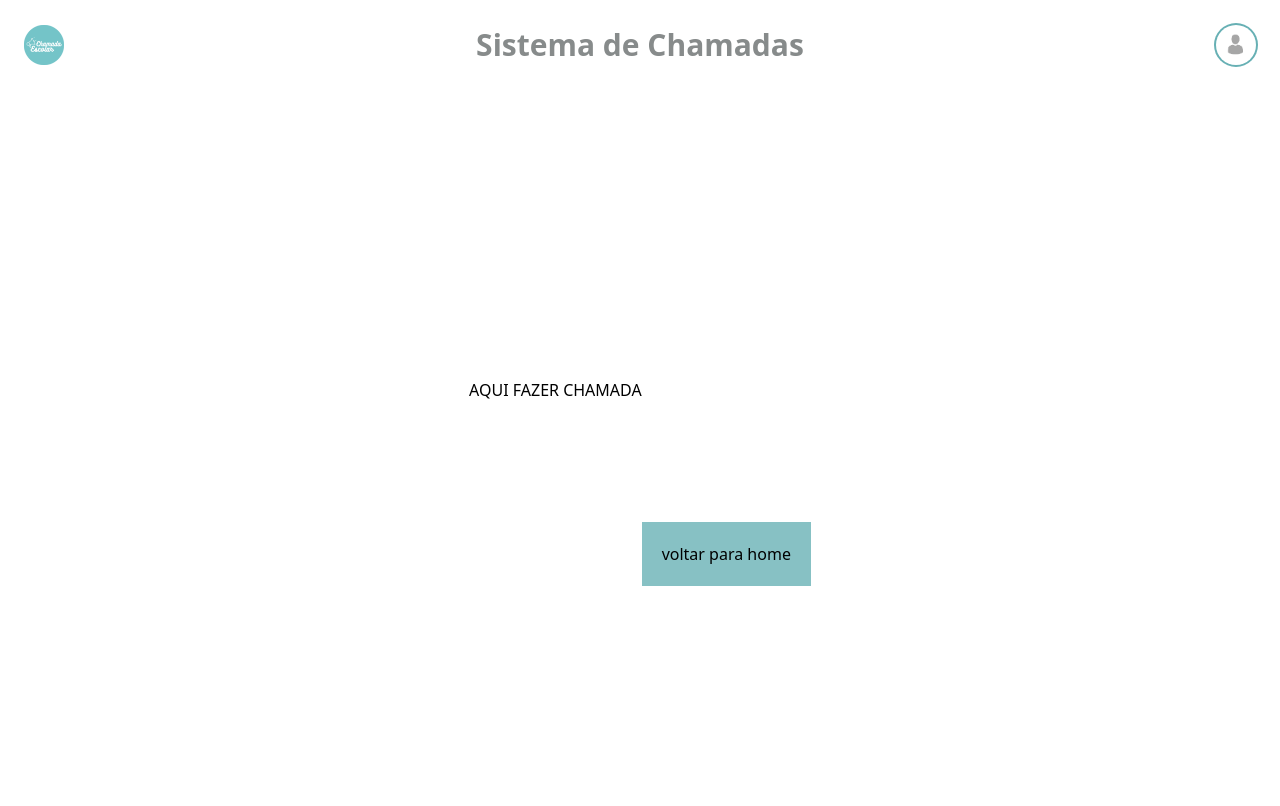
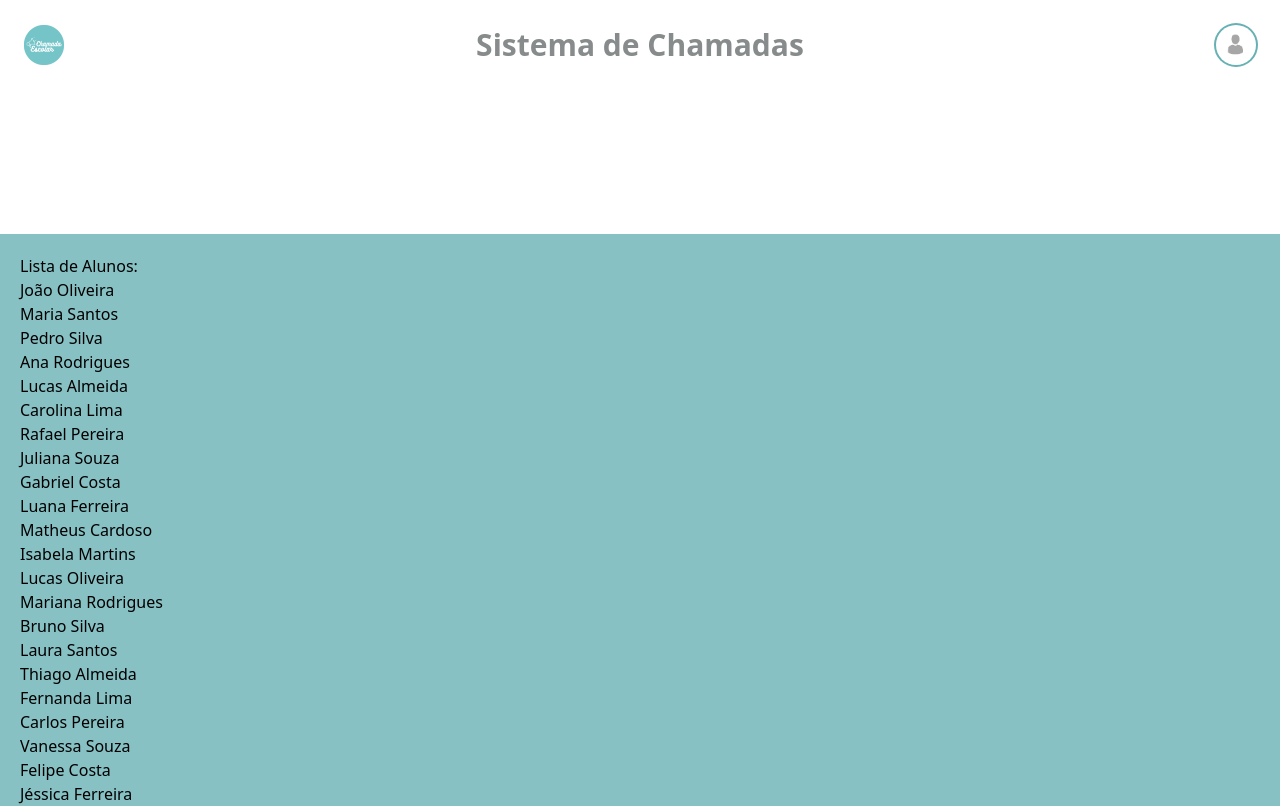
Before and after one commit to lbseven7/chamada-escolar, a React (Vite) app: page /call in a window 1280 px wide. Shown: the top 806 px of the page. Built offline with nearby package versions, Linux system fonts and the light colour scheme; data requests are answered from the project's data file.

Commit message:
feat: trata dados do json server no componente  de Chamada

```diff
--- a/jest.config.js
+++ b/jest.config.js
@@ -5,4 +5,4 @@ export default {
     '\\.(gif|ttf|eot|svg|png)$': '<rootDir>/.jest/mocks/fileMock.js',
     '\\.(css|less|sass|scss)$': 'identity-obj-proxy',
   },
-}
+};
--- a/src/pages/Call/index.jsx
+++ b/src/pages/Call/index.jsx
@@ -1,20 +1,35 @@
+import React, { useState, useEffect } from 'react';
 import { Link } from 'react-router-dom';
 import Header from '../../components/Header';
 
 function Call() {
+  const [alunos, setAlunos] = useState([]);
+
+  useEffect(() => {
+    fetch('http://localhost:3000/alunos')
+      .then((response) => response.json())
+      .then((data) => {
+        setAlunos(data);
+      })
+      .catch((error) => console.error('Erro ao recuperar os dados dos alunos:', error));
+  }, []);
+
   return (
     <>
       <Header />
-      <div className="flex justify-center mt-72">
-        <h1>AQUI FAZER CHAMADA</h1>
-        <div>
-          <Link to="/home">
-            <button className="bg-btn-color p-5 mt-36" type="submit">
-              voltar para home
-            </button>
-          </Link>
-        </div>
+      <div className="bg-btn-color p-5 mt-36 h-screen w-screen">
+        <h2>Lista de Alunos:</h2>
+        <ul>
+          {alunos && alunos.map((aluno) => (
+            <li key={aluno.id}>{aluno.nome}</li>
+          ))}
+        </ul>
       </div>
+      <Link to="/home">
+        <button className="bg-btn-color p-5 mt-36" type="submit">
+          Voltar para Home
+        </button>
+      </Link>
     </>
   );
 }
```
